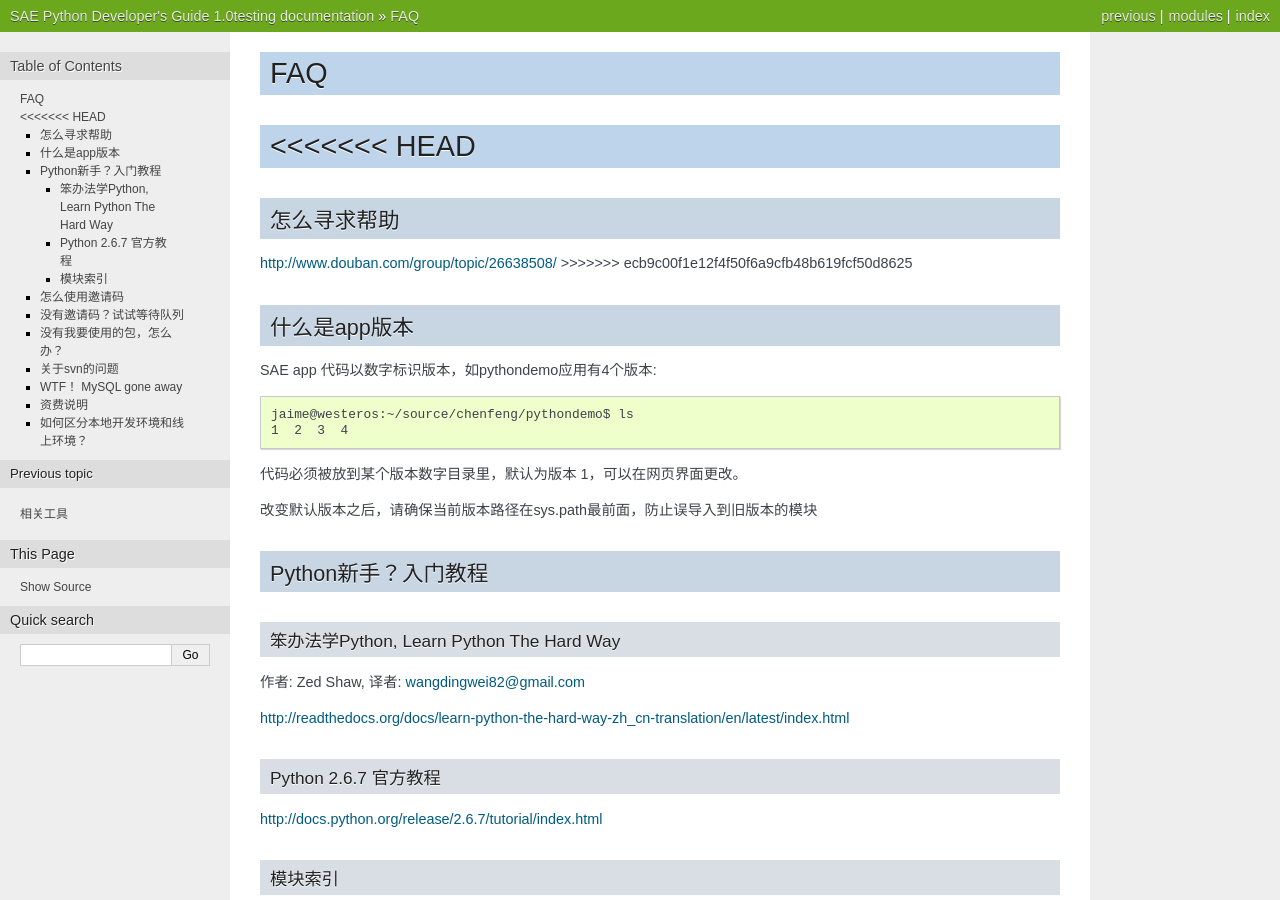
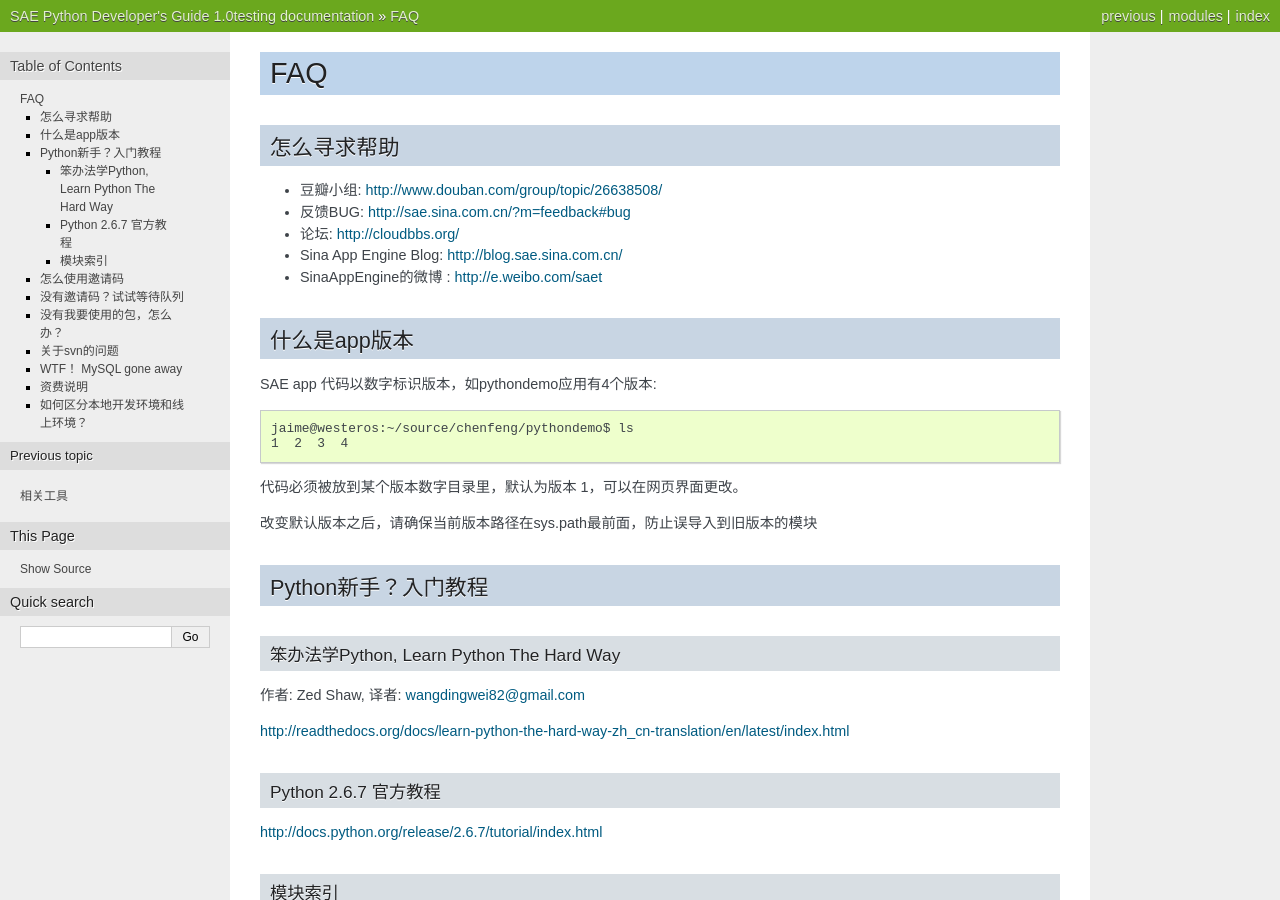
Before and after one commit to sinacloud/sae-python-dev-guide, a Sphinx documentation site: the page built from docs/faq.rst, in a window 1280 px wide and 900 px high. Built offline with Sphinx 7.4.7, drawn with Linux system fonts in a browser that asks for light colours.

Commit message:
fixed diff mixed,appended help links

```diff
--- a/docs/faq.rst
+++ b/docs/faq.rst
@@ -1,14 +1,15 @@
 FAQ
 ===============
 
-<<<<<<< HEAD
-=====================
 
 怎么寻求帮助
 -------------------------
 
-http://www.douban.com/group/topic/26638508/
->>>>>>> ecb9c00f1e12f4f50f6a9cfb48b619fcf50d8625
+- 豆瓣小组: http://www.douban.com/group/topic/26638508/
+- 反馈BUG:  http://sae.sina.com.cn/?m=feedback#bug
+- 论坛:   http://cloudbbs.org/
+- Sina App Engine Blog: http://blog.sae.sina.com.cn/
+- SinaAppEngine的微博 : http://e.weibo.com/saet
 
 
 什么是app版本
```
Also changed, not shown: 1 other file.
